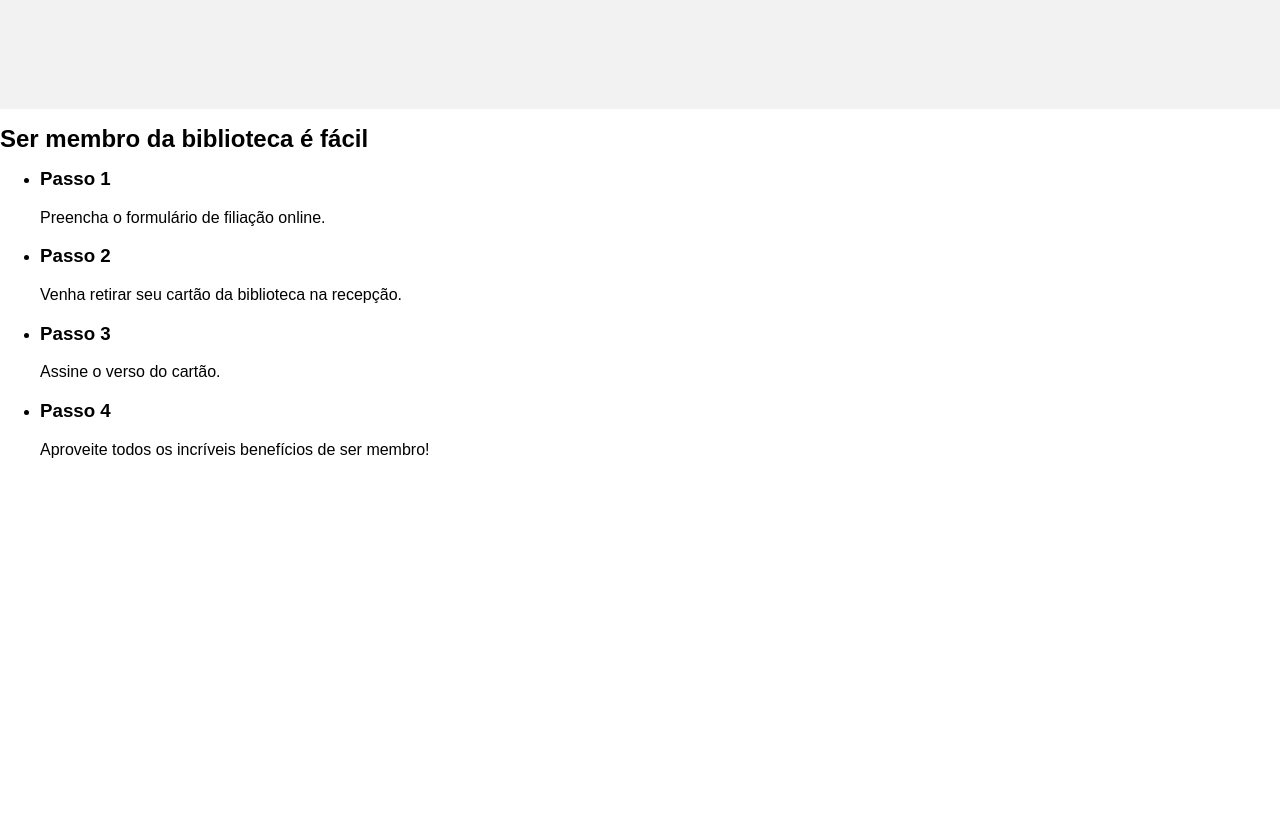
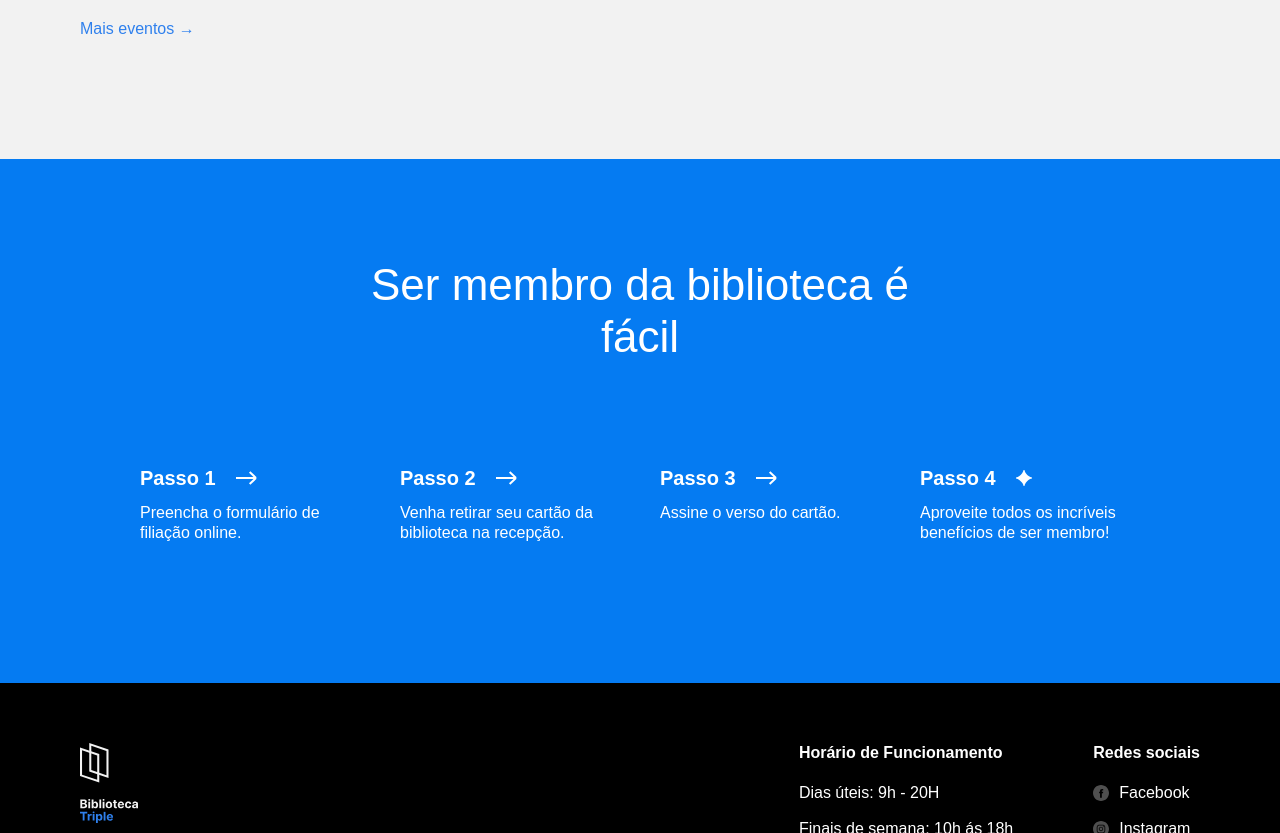
Before and after one commit to lukinhasbf2011-droid/web_project_library_pt, a plain HTML site: page index.html in a window 1280 px wide. Shown: the part 2740-3573 px from the top of the page. Before the commit the page ends 3216 px from the top, so only its background shows below. Drawn offline with Linux system fonts and the light colour scheme.

Commit message:
finalizado (eu acho)

```diff
--- a/index.html
+++ b/index.html
@@ -26,10 +26,10 @@
               <a class="nav__link" href="#events">Eventos</a>
             </li>
             <li>
-              <a class="nav__link">Seja um membro</a>
+              <a class="nav__link" href="#membership">Seja um membro</a>
             </li>
             <li>
-              <a class="nav__link">Contatos</a>
+              <a class="nav__link" href="#contacts">Contatos</a>
             </li>
           </ul>
         </nav>
@@ -203,7 +203,7 @@
               <img class="person__image person__image_size_m" src="images/person_tarter.png" alt="Jill Tarter">
             </div>
         </section>
-        <section class="membership">
+        <section class="membership" id="membership">
   <h2 class="membership__title">Ser membro da biblioteca é fácil</h2>
   <ul class="membership__steps">
     <li class="step">
@@ -259,6 +259,37 @@
   </ul>
 </section>
       </main>
+<footer class="footer" id="contacts">
+  <div class="footer__columns">
+    <div class="footer__column">
+      <img class="footer__logo" src="images/logo_white.svg" alt="logo">
+    </div>
+    <div class="footer__column footer__column_content_hours">
+      <h3 class="footer__column-heading">Horário de Funcionamento</h3>
+      <ul class="footer__list">
+        <li class="footer__list-item">Dias úteis: 9h - 20H</li>
+        <li class="footer__list-item">Finais de semana: 10h ás 18h</li>
+      </ul>
+    </div>
+    <div class="footer__column footer__column_content_social">
+      <h3 class="footer__column-heading">Redes sociais</h3>
+      <ul class="footer__list">
+        <li class="footer__list-item">
+          <a class="footer__column-link" href="https://www.facebook.com/tripleten.brasil?locale=pt_BR" target="_blank">
+            <img src="images/facebook_white.svg" alt="Facebook" class="footer_social-icon" />
+            Facebook
+          </a>
+        <li class="footer__list-item">
+          <a class="footer__column-link" href="https://www.instagram.com/tripleten.brasil/" target="_blank">
+            <img src="images/instagram_white.svg" alt="Instagram" class="footer_social-icon" />
+            Instagram
+          </a>
+        </li>
+      </ul>
+    </div>
+  </div>
+    <p class="footer__copyright">©2026 Lucas De Melo</p>
+</footer>
     </div>
   </body>
 </html>
--- a/styles/style.css
+++ b/styles/style.css
@@ -99,6 +99,7 @@ p {
   background-repeat: no-repeat;
   background-size: cover;
   background-position: center;
+
 }
 .staff__title {
   text-align: center;
@@ -125,6 +126,7 @@ p {
   justify-content: space-between;
   gap: 40px;
   padding-left: 0;
+  padding-bottom: 50px;
 }
 .card {
   background-color: #fff;
@@ -288,3 +290,121 @@ p {
   font-size: 14px;
   margin: 0;
 }
+
+.membership {
+  padding: 100px 0 140px;
+  background-color: #057bf2;
+  color: #ffffff;
+}
+
+.membership__title {
+  max-width: 574px;
+  margin: 0 auto;
+  text-align: center;
+  font-size: 44px;
+  font-weight: 500;
+  line-height: 52px;
+}
+
+.membership__steps {
+  list-style-type: none;
+  padding: 0;
+  margin: 100px 0 0;
+  display: flex;
+  justify-content: center;
+  gap: 40px;
+}
+
+.step {
+  flex-basis: 220px;
+}
+
+.step__title {
+  margin: 0;
+  font-size: 20px;
+  line-height: 30px;
+  font-weight: 700;
+  display: flex;
+  align-items: center;
+}
+
+.step__icon {
+  margin-left: 20px;
+}
+
+.step__description {
+  margin: 10px 0 0;
+}
+
+.footer {
+  box-sizing: border-box;
+  background-color: #000000;
+  color: #fff;
+  padding: 60px 80px;
+  box-sizing: border-box;
+}
+
+.footer__columns {
+  display: flex;
+  flex-direction: row;
+  justify-content: space-between;
+  margin-bottom: 100px;
+}
+
+.footer__column_content_hours {
+  margin-left: auto;
+}
+
+.footer__column_content_social {
+  margin-left: 80px;
+}
+
+.footer__logo {
+  width: 58px;
+  height: 80px;
+  display: block;
+}
+
+.footer__column-heading {
+  font-size: 16px;
+  line-height: 20px;
+  margin-top: 0;
+  margin-bottom: 20px;
+}
+
+.footer__list {
+  list-style-type: none;
+  padding: 0;
+  margin: 0;
+}
+
+.footer__list-item {
+  flex-wrap: nowrap;
+  font-size: 16px;
+  line-height: 20px;
+  margin-bottom: 16px;
+}
+
+.footer__column-link {
+  display: flex;
+  align-items: center;
+  gap: 10px;
+  color: #ffffff;
+  text-decoration: none;
+  font-size: 16px;
+  line-height: 20px;
+}
+
+.footer__social-icon {
+  width: 16px;
+  height: 16px;
+  display: block;
+
+}
+
+.footer__copyright {
+  font-size: 16px;
+  line-height: 20px;
+  margin: 0;
+  display: block;
+}
```
